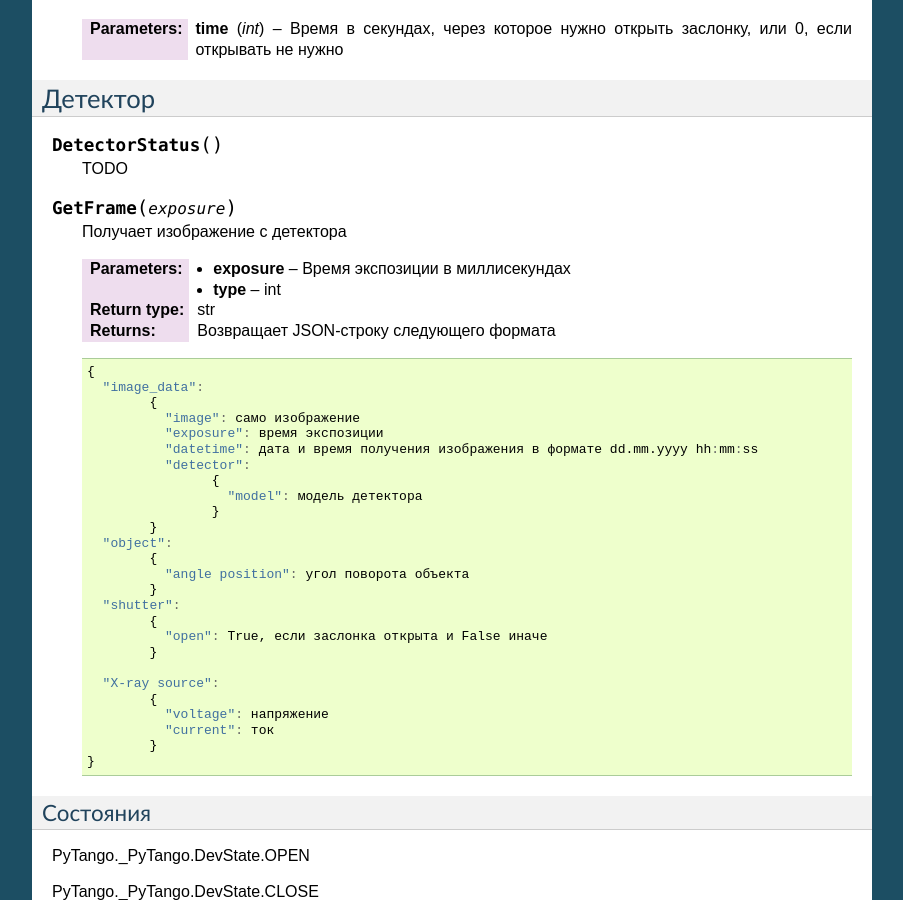
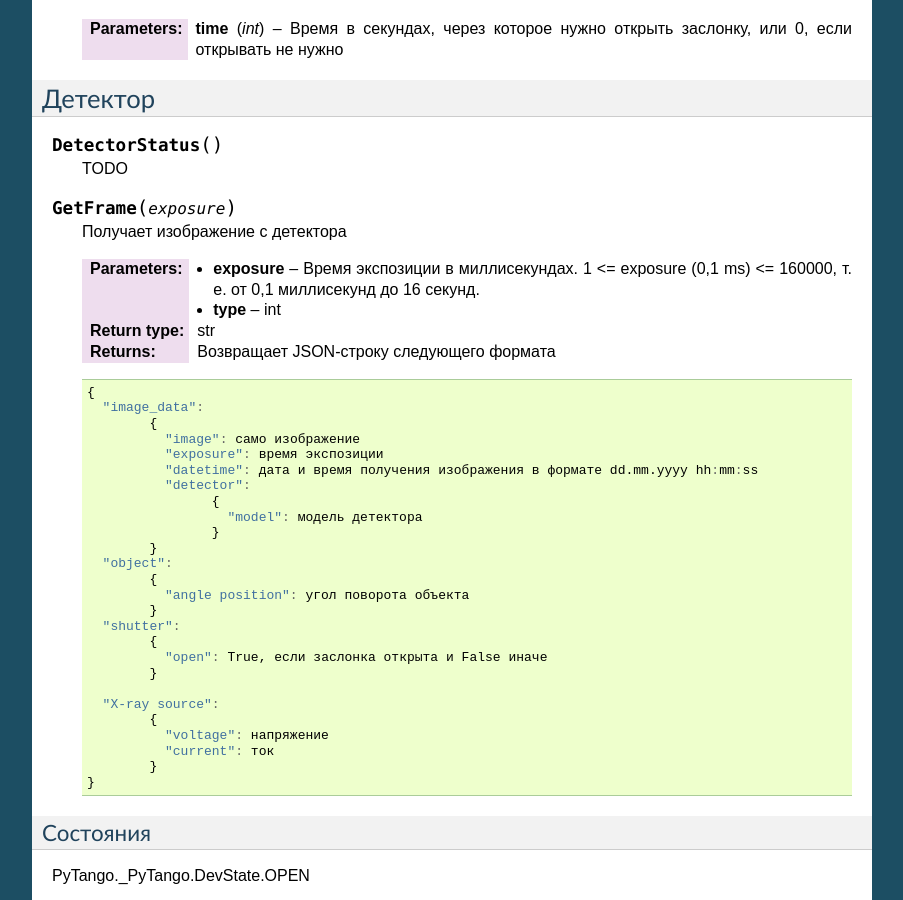
Before and after one commit to dmitryKonturov/robotom, a Sphinx documentation site: the page built from docs/source/client.rst, in a window 1280 px wide and 900 px high, scrolled down 1652 px. Shown: the whole window, without its empty margins (198-1101 px from the left). Built offline with Sphinx 7.4.7, drawn with Linux system fonts in a browser that asks for light colours.

Commit message:
RBTM-184 add limits for exposure

```diff
--- a/docs/source/client.rst
+++ b/docs/source/client.rst
@@ -115,7 +115,7 @@
 
    Получает изображение с детектора
 
-   :param exposure: Время экспозиции в миллисекундах
+   :param exposure: Время экспозиции в миллисекундах. 1 <= exposure (0,1 ms) <= 160000, т. е. от 0,1 миллисекунд до 16 секунд.
    :param type: int
    :rtype: str
    :returns: Возвращает JSON-строку следующего формата
```
